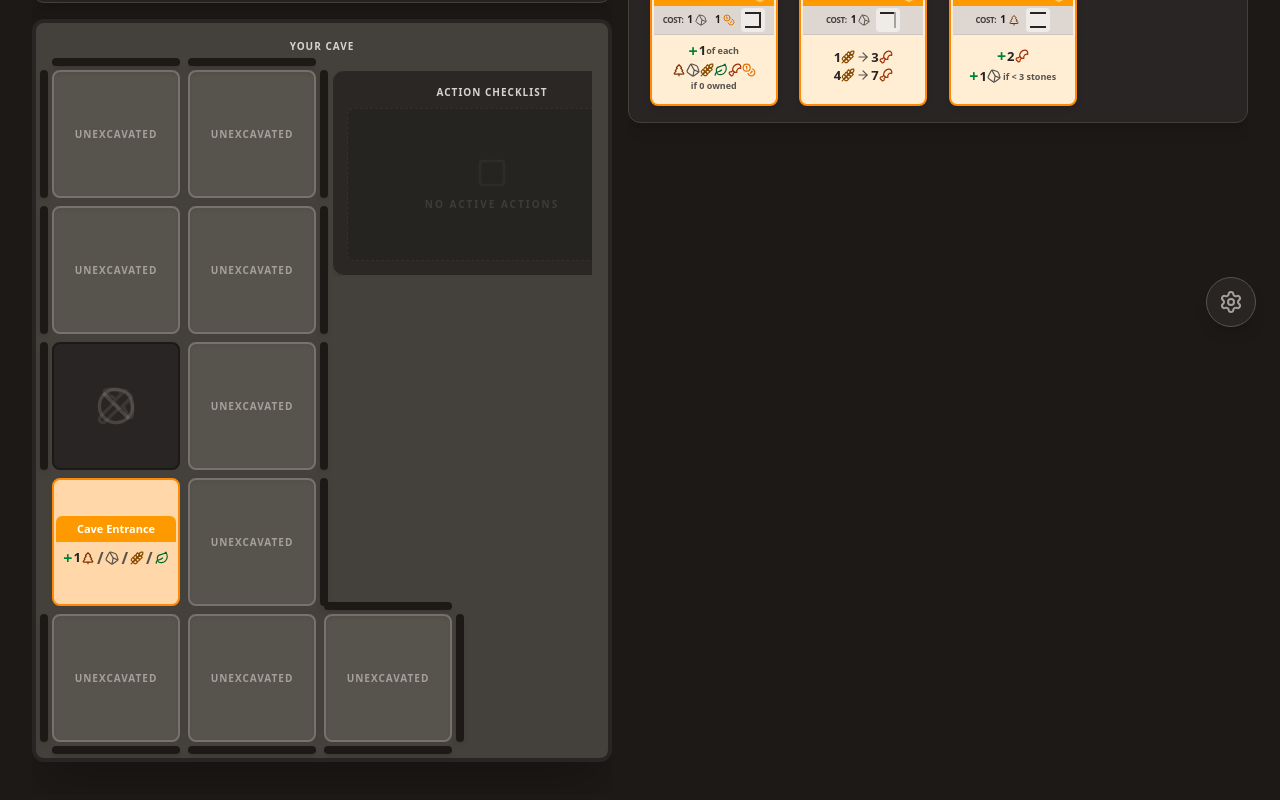
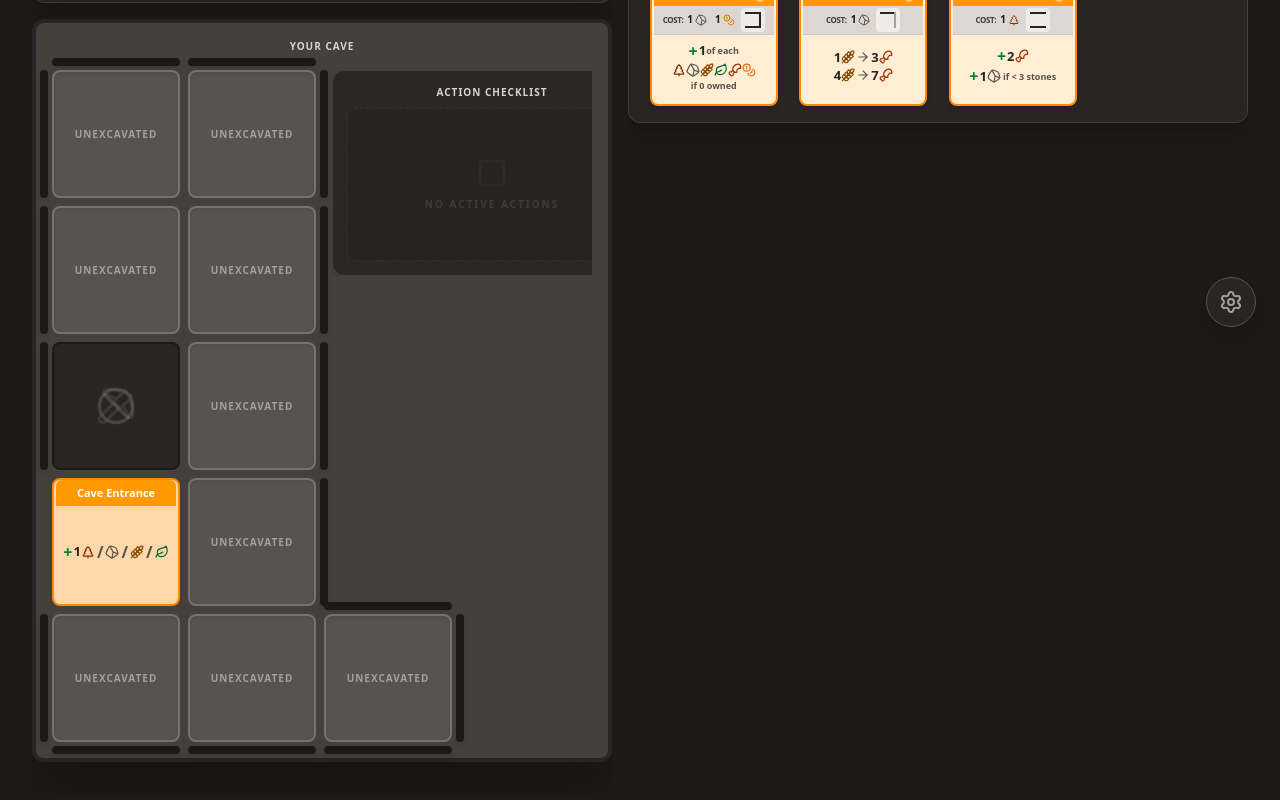
Before and after one commit to cchang326/cave, a React (Vite) app: page / in a window 1280 px wide. Shown: the part 449-1249 px from the top of the page. Built offline with nearby package versions, Linux system fonts and the light colour scheme.

Commit message:
fix(CaveBoard): Improve entrance and furnished tile display
Adjusts styling for cave entrance and furnished tiles to ensure content aligns correctly within the board spaces. Adds better visual cues for clickable entrance tiles.

```diff
--- a/src/components/CaveBoard.tsx
+++ b/src/components/CaveBoard.tsx
@@ -107,7 +107,7 @@ export const CaveBoard: React.FC<Props> = ({
                 className={`w-full h-full rounded-lg flex flex-col items-center justify-center text-center p-0.5 border-2 transition-all relative
                   ${space.state === 'FACE_DOWN' && !isExcavatable ? 'bg-stone-600 border-stone-500 shadow-inner' : ''}
                   ${space.state === 'FACE_DOWN' && isExcavatable ? 'bg-stone-500 border-orange-400 shadow-inner cursor-pointer hover:bg-stone-400 ring-4 ring-orange-400/50 animate-pulse' : ''}
-                  ${space.state === 'ENTRANCE' ? 'bg-orange-200 border-orange-400' : ''}
+                  ${space.state === 'ENTRANCE' ? 'bg-orange-200 border-orange-400 justify-start' : ''}
                   ${space.state === 'FURNISHED' && space.tile?.color === 'orange' ? 'bg-orange-100 border-orange-400 justify-start' : ''}
                   ${space.state === 'FURNISHED' && space.tile?.color === 'blue' ? 'bg-blue-100 border-blue-400 justify-start' : ''}
                   ${space.state === 'CROSSED_PICKAXES' && !isFurnishable ? 'bg-stone-800 border-stone-900' : ''}
@@ -160,7 +160,7 @@ export const CaveBoard: React.FC<Props> = ({
                       <span className="text-[11px] font-bold leading-tight truncate">Cave Entrance</span>
                     </div>
                     {space.tile?.trigger === 'action' && (
-                      <div className="mt-2">
+                      <div className="flex-1 w-full flex flex-col justify-center items-center pb-1">
                         {showIconicDescription && space.tile.iconicDescription ? (
                           <IconicDescription description={space.tile.iconicDescription} className="justify-center" />
                         ) : (
```
